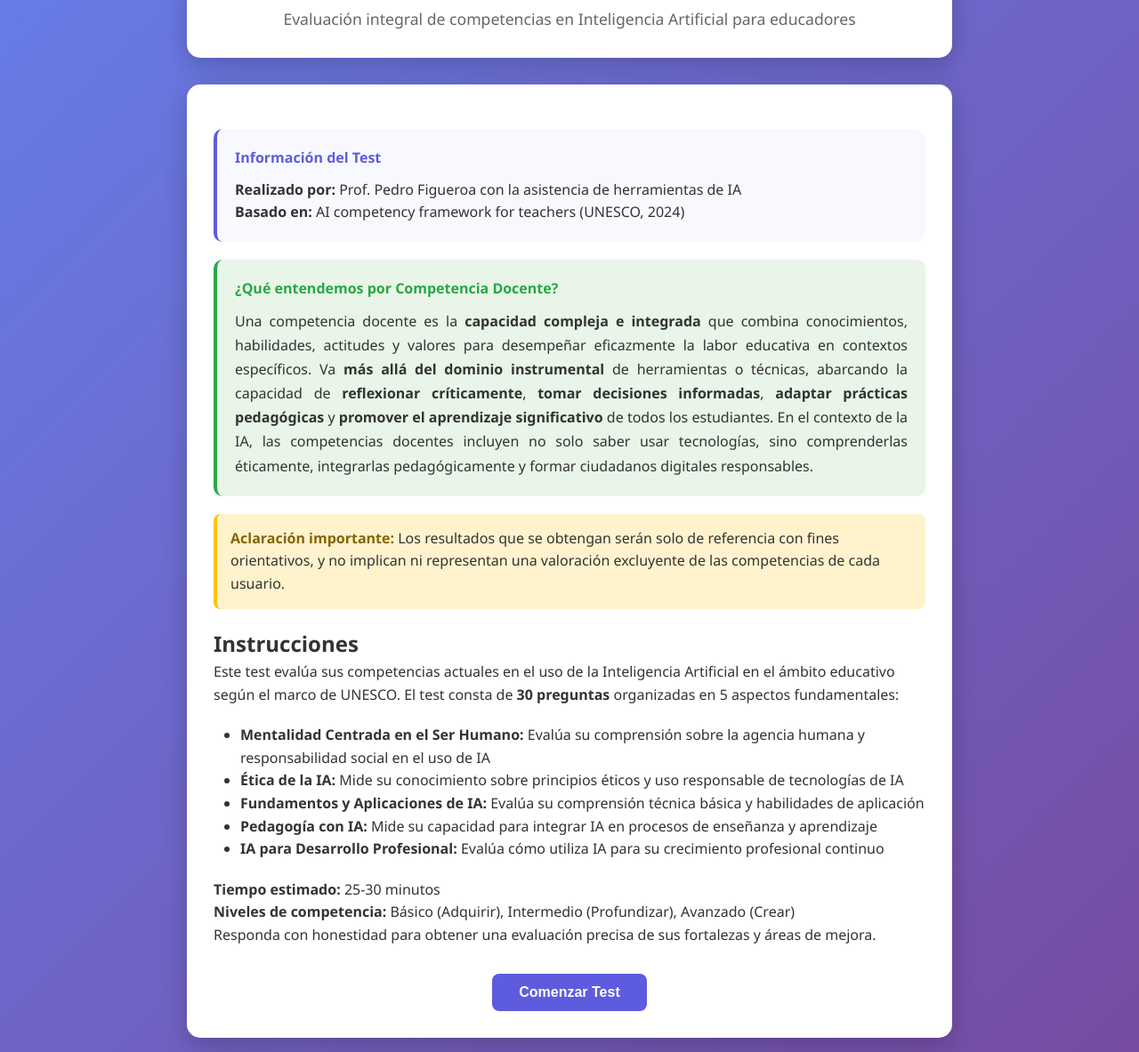
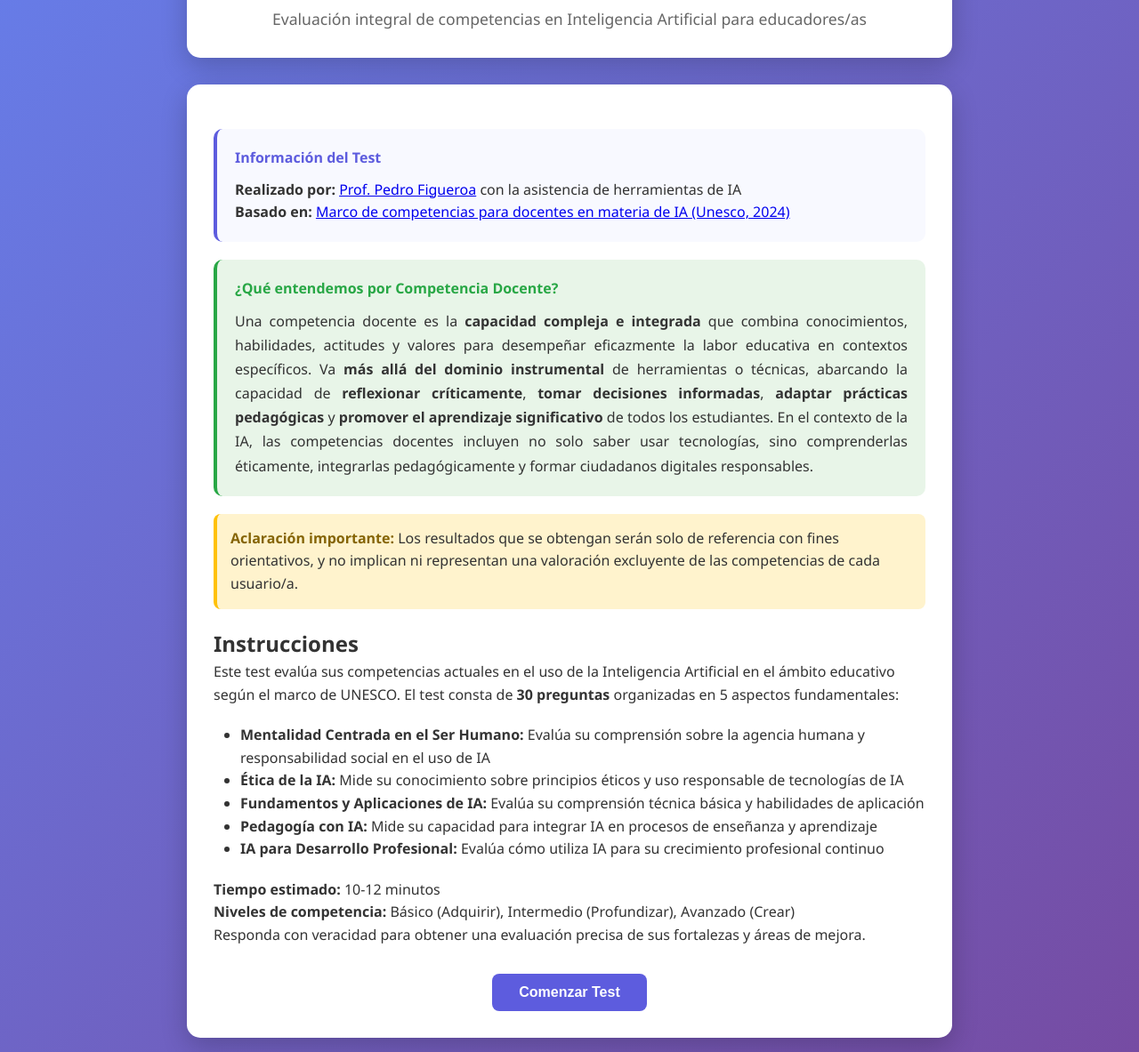
Before and after one commit to PedroFigueroaEdu/test-competencias-IA-docentes, a plain HTML site: page index.html in a window 1280 px wide. Shown: the part 117-1300 px from the top of the page at 89% size. Drawn offline with nearby package versions, Linux system fonts and the light colour scheme.

Commit message:
Update index.html
Links
Analytics
Scroll arriba
Corrección texto

```diff
--- a/index.html
+++ b/index.html
@@ -441,6 +441,17 @@
             }
         }
     </style>
+
+<!-- Google tag (gtag.js) -->
+<script async src="https://www.googletagmanager.com/gtag/js?id=G-KL9J8PF0L1"></script>
+<script>
+  window.dataLayer = window.dataLayer || [];
+  function gtag(){dataLayer.push(arguments);}
+  gtag('js', new Date());
+
+  gtag('config', 'G-KL9J8PF0L1');
+</script>
+
 </head>
 <body>
     <div class="container">
@@ -448,14 +459,14 @@
         <div id="intro-page">
             <div class="header">
                 <h1>Test de Competencias Docentes en IA</h1>
-                <p>Evaluación integral de competencias en Inteligencia Artificial para educadores</p>
+                <p>Evaluación integral de competencias en Inteligencia Artificial para educadores/as</p>
             </div>
 
             <div class="test-card">
                 <div class="author-info">
                     <h4>Información del Test</h4>
-                    <p><strong>Realizado por:</strong> Prof. Pedro Figueroa con la asistencia de herramientas de IA</p>
-                    <p><strong>Basado en:</strong> AI competency framework for teachers (UNESCO, 2024)</p>
+                    <p><strong>Realizado por:</strong> <a href="https://www.linkedin.com/in/figueroapedro/" target="_blank">Prof. Pedro Figueroa</a> con la asistencia de herramientas de IA</p>
+                    <p><strong>Basado en:</strong> <a href="https://unesdoc.unesco.org/ark:/48223/pf0000393813" target="_blank">Marco de competencias para docentes en materia de IA (Unesco, 2024)</a></p>
                 </div>
 
                 <div class="competency-definition">
@@ -467,7 +478,7 @@
                 </div>
 
                 <div class="disclaimer">
-                    <strong>Aclaración importante:</strong> Los resultados que se obtengan serán solo de referencia con fines orientativos, y no implican ni representan una valoración excluyente de las competencias de cada usuario.
+                    <strong>Aclaración importante:</strong> Los resultados que se obtengan serán solo de referencia con fines orientativos, y no implican ni representan una valoración excluyente de las competencias de cada usuario/a.
                 </div>
 
                 <h2>Instrucciones</h2>
@@ -481,9 +492,9 @@
                     <li><strong>IA para Desarrollo Profesional:</strong> Evalúa cómo utiliza IA para su crecimiento profesional continuo</li>
                 </ul>
 
-                <p><strong>Tiempo estimado:</strong> 25-30 minutos</p>
+                <p><strong>Tiempo estimado:</strong> 10-12 minutos</p>
                 <p><strong>Niveles de competencia:</strong> Básico (Adquirir), Intermedio (Profundizar), Avanzado (Crear)</p>
-                <p>Responda con honestidad para obtener una evaluación precisa de sus fortalezas y áreas de mejora.</p>
+                <p>Responda con veracidad para obtener una evaluación precisa de sus fortalezas y áreas de mejora.</p>
 
                 <div style="text-align: center; margin-top: 30px;">
                     <button class="btn btn-primary" onclick="startTest()">Comenzar Test</button>
@@ -1058,6 +1069,9 @@
     } else {
         showResults();
     }
+
+    // 🔽 Agrega esta línea para desplazarse hacia arriba automáticamente
+    window.scrollTo({ top: 0, behavior: 'smooth' });
 }
 
         function calculateScores() {
```
Lines whose indentation alone changed are shown as unchanged.
